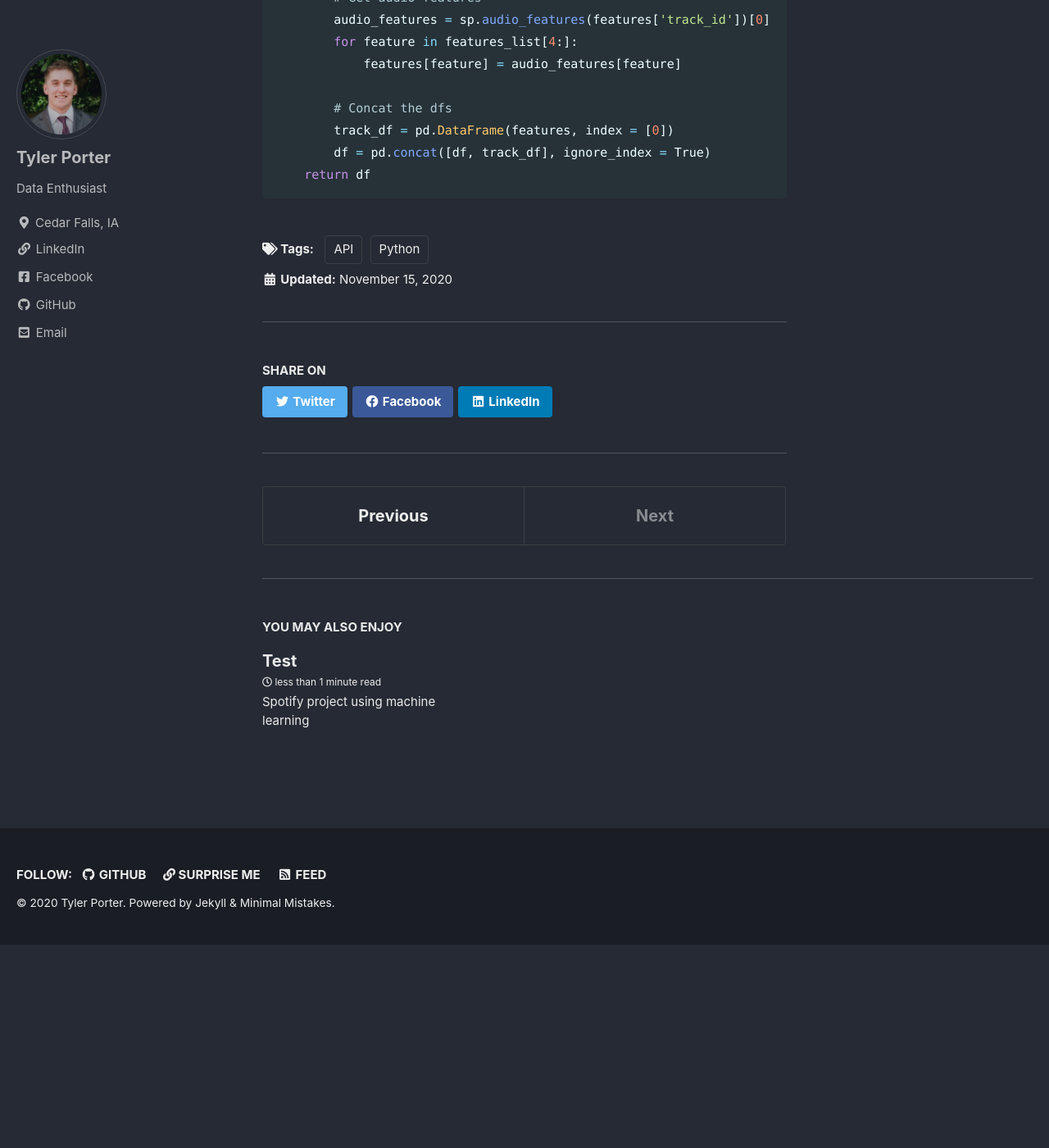
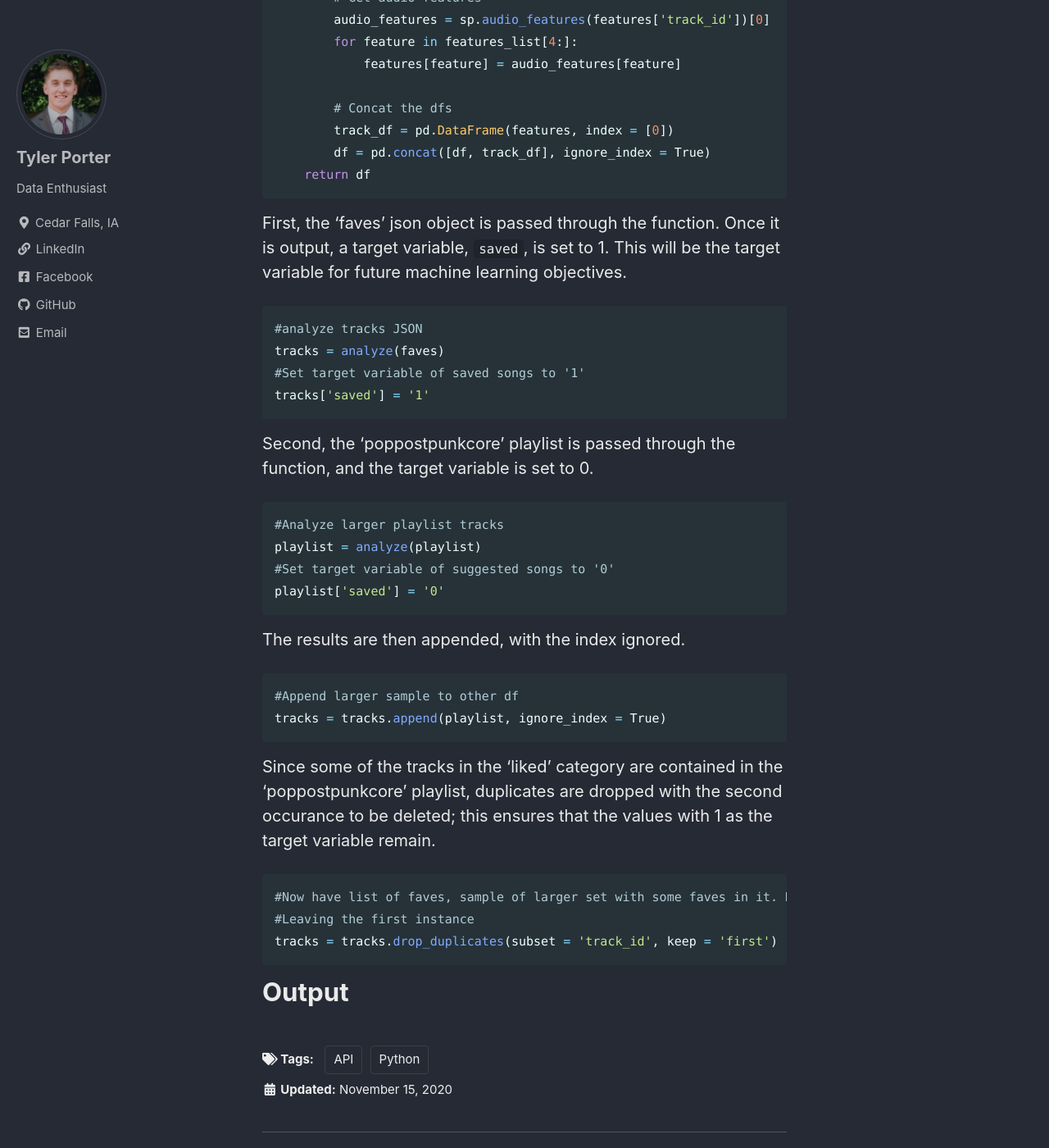
Before and after one commit to tyljporter/typo.github.io, a Jekyll site: the page built from _posts/2020-11-08-Spotify.md, in a window 1280 px wide and 1400 px high, scrolled down 5086 px. Shown: the whole window at 82% size. Built offline with Jekyll 4.4.1, drawn with Linux system fonts in a browser that asks for light colours; cached includes are drawn as plain includes; before the commit the page ends 6238 px from its top, so only the background shows below that; some of the changed text lies outside the part shown.

Commit message:
Spotify v21

````diff
--- a/_posts/2020-11-08-Spotify.md
+++ b/_posts/2020-11-08-Spotify.md
@@ -150,3 +150,34 @@ def analyze(tracks):
         df = pd.concat([df, track_df], ignore_index = True)
     return df
 ```
+
+First, the 'faves' json object is passed through the function. Once it is output, a target variable, `saved`, is set to 1. This will be the target variable for future machine learning objectives.
+```python
+#analyze tracks JSON
+tracks = analyze(faves)
+#Set target variable of saved songs to '1'
+tracks['saved'] = '1'
+```
+
+Second, the 'poppostpunkcore' playlist is passed through the function, and the target variable is set to 0.
+```python
+#Analyze larger playlist tracks
+playlist = analyze(playlist)
+#Set target variable of suggested songs to '0'
+playlist['saved'] = '0'
+```
+
+The results are then appended, with the index ignored.
+```python
+#Append larger sample to other df
+tracks = tracks.append(playlist, ignore_index = True)
+```
+
+Since some of the tracks in the 'liked' category are contained in the 'poppostpunkcore' playlist, duplicates are dropped with the second occurance to be deleted; this ensures that the values with 1 as the target variable remain.
+```python
+#Now have list of faves, sample of larger set with some faves in it. Need to remove duplicates,
+#Leaving the first instance
+tracks = tracks.drop_duplicates(subset = 'track_id', keep = 'first')
+```
+
+# Output
````
